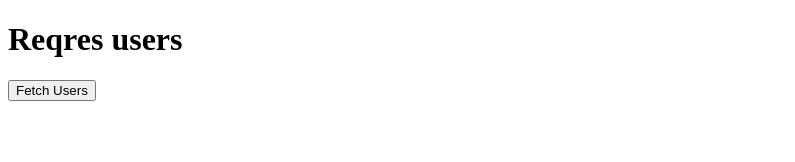
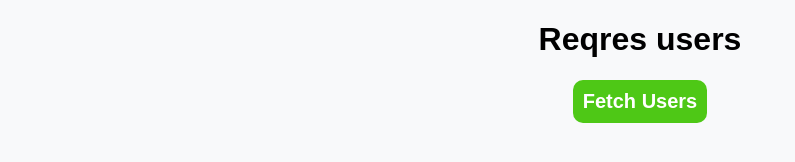
Before and after one commit to Dhanushs3103/fetchReqresAPI, a plain HTML site: page index.html in a window 1280 px wide. Shown: the whole page, without its empty margins (0-795 px from the left). Drawn offline with Linux system fonts and the light colour scheme.

Commit message:
Completed the code of reqres users

```diff
--- a/index.html
+++ b/index.html
@@ -3,6 +3,7 @@
 <head>
     <meta charset="UTF-8">
     <meta name="viewport" content="width=device-width, initial-scale=1.0">
+    <link rel="stylesheet" href="./styles.css">
     <title>Reqres users</title>
 </head>
 <body>
--- a/styles.css
+++ b/styles.css
@@ -0,0 +1,45 @@
+body {
+    background-color: #f8f9fa;
+    font-family: Arial, Helvetica, sans-serif;
+    text-align: center;
+}
+
+#root {
+    display: grid;
+    grid-template-columns: repeat(6, 220px);
+    gap: 20px;
+    width: fit-content;
+    margin: auto;
+    margin-top: 50px;
+}
+
+button {
+    padding: 10px;
+    border-radius: 10px;
+    border: 0;
+    background-color: #4ec816;
+    color: #FFFFFF;
+    font-size: 20px;
+    font-weight: bold;
+    font-family: Arial, Helvetica, sans-serif;
+    cursor: pointer;
+}
+
+button:hover {
+    background-color: #068f0b;
+    cursor: pointer;
+}
+
+.card {
+    width: fit-content;
+    border-radius: 10px;
+    box-shadow: rgba(0, 0, 0, 0.24) 0px 3px 8px;
+    padding: 10px;
+    margin: 10px;
+    display: inline-block;
+}
+
+.card > img {
+    width: 200px;
+    height: 200px;
+}
```
